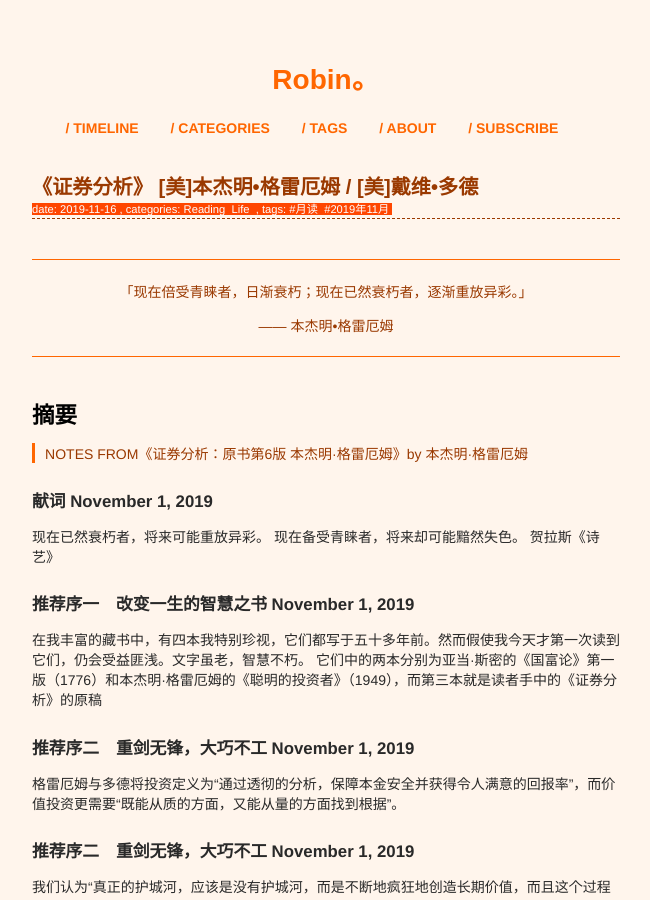
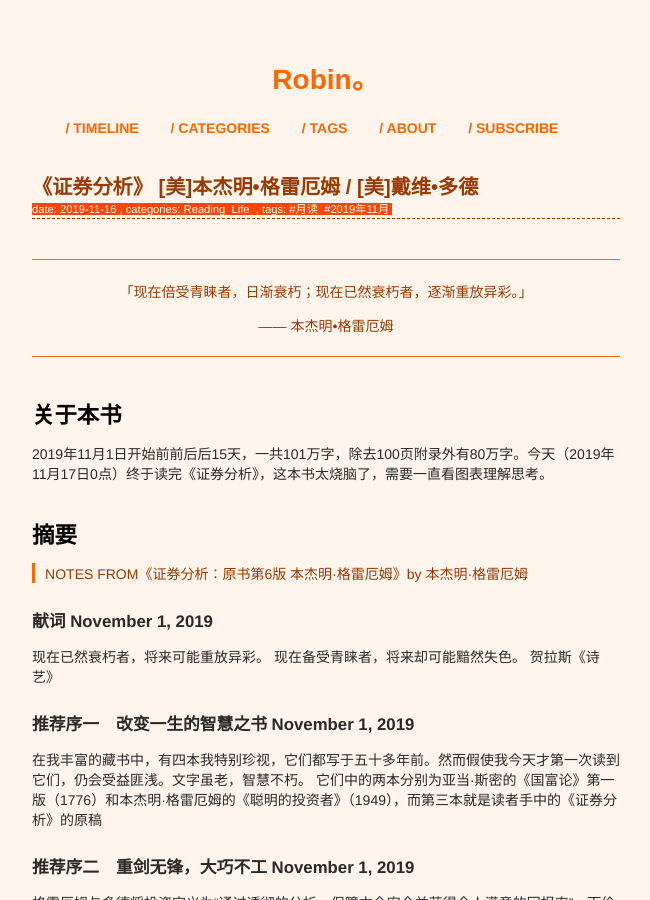
Before and after one commit to xianyuxmu/xianyuxmu.github.io, a Jekyll site: the page built from _posts/2019-11-17-security-analysis.md, in a window 1280 px wide and 900 px high. Shown: the whole window, without its empty margins (314-964 px from the left). Built offline with Jekyll 4.4.1, drawn with Linux system fonts in a browser that asks for light colours; comment, search, counter and statistics services are not loaded.

Commit message:
《证券分析》 [美]本杰明•格雷厄姆 / [美]戴维•多德

```diff
--- a/_posts/2019-11-17-security-analysis.md
+++ b/_posts/2019-11-17-security-analysis.md
@@ -16,6 +16,10 @@
 <p>—— 本杰明•格雷厄姆</p>
 </blockquote>
 
+## 关于本书
+
+2019年11月1日开始前前后后15天，一共101万字，除去100页附录外有80万字。今天（2019年11月17日0点）终于读完《证券分析》，这本书太烧脑了，需要一直看图表理解思考。
+
 
 ## 摘要
 
```
